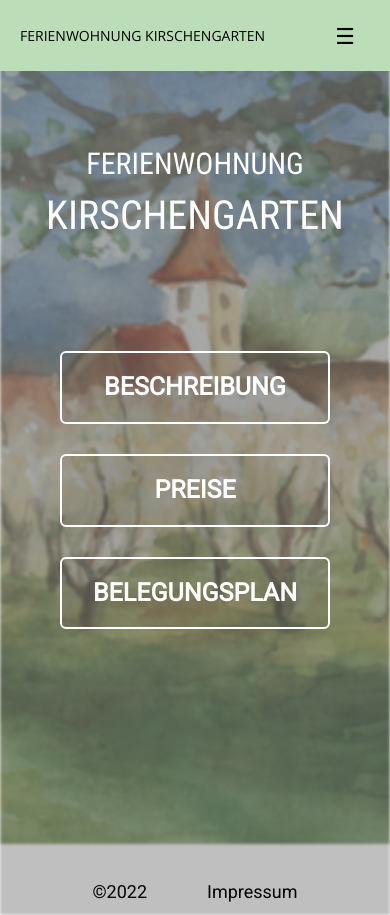
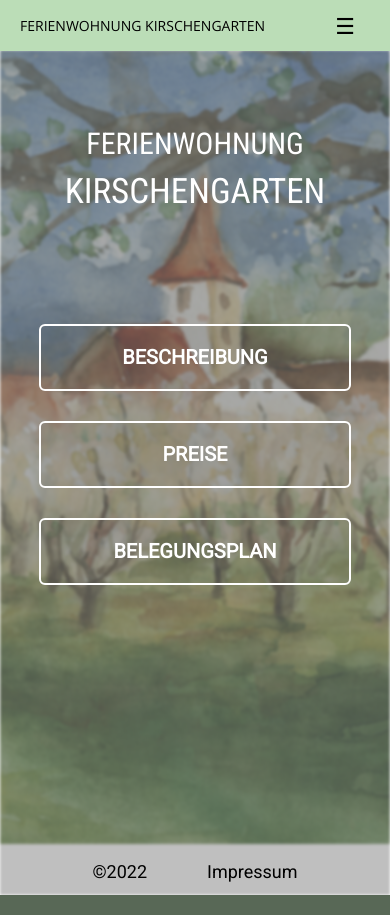
Before and after one commit to lh535/fewo-kirschengarten, a PHP site: page / in a window 390 px wide. Run offline with PHP 8.4, Linux system fonts and the light colour scheme.

Commit message:
adjust sizing

```diff
--- a/anfahrt.php
+++ b/anfahrt.php
@@ -12,7 +12,7 @@
       <div class='content-wrapper' id='description-content'>
         <div class='paragraph' style="flex-direction: row;">
           <div>
-            <p>
+            <p style="margin: 0px;">
               <b>Adresse:</b><br>
               Ferienwohnung Kirschengarten<br>
               Sasbacherstr. 4<br>
--- a/head.php
+++ b/head.php
@@ -5,6 +5,7 @@
 <link rel='stylesheet' type='text/css' href='styles/main.css'>
 <script type='text/javascript' src='scripts/main.js'></script>
 <link href="https://fonts.googleapis.com/css2?family=Open+Sans&family=Roboto&family=Roboto+Condensed:wght@400;700&display=swap" rel="stylesheet">
+<!-- <link href="https://fonts.googleapis.com/css2?family=Great+Vibes&display=swap" rel="stylesheet"> -->
 <link rel="icon" href="images/favicon.ico">
 
 <meta name="viewport" content="width=device-width, inital-scale=1.0 user-scalable=yes">
--- a/styles/main.css
+++ b/styles/main.css
@@ -473,6 +481,7 @@ footer a {
     background: url("../images/mobile-homepage.png");
     background-size: cover;
     background-attachment: fixed;
+    top: 50px;
   }
 }
 @media only screen and (max-width: 768px) {
@@ -504,7 +513,7 @@ footer a {
   }
   html .home_buttons {
     margin: 15px 0px;
-    width: 350px;
+    width: 80%;
     padding: 20px 20px;
   }
   html .gallery-content {
@@ -517,7 +526,7 @@ footer a {
     font-size: 50px;
   }
   html #home_big_logo {
-    font-size: 70px;
+    font-size: 60px;
   }
   html .whitespace {
     display: none;
@@ -557,7 +566,7 @@ footer a {
     font-size: 14px;
   }
   html .header-main {
-    padding: 25px 10px;
+    padding: 15px 10px;
   }
   html #hamburger-button {
     margin-right: 15px;
@@ -610,13 +620,12 @@ footer a {
     margin: 70px 0px 90px 0px;
   }
   html .home_buttons {
-    width: 270px;
-    font-size: 25px;
+    font-size: 20px;
   }
   html #home_small_logo {
     font-size: 30px;
   }
   html #home_big_logo {
-    font-size: 40px;
+    font-size: 35px;
   }
 }
--- a/styles/page-template.less
+++ b/styles/page-template.less
@@ -28,7 +28,7 @@ h1, h2 {
 h1 {
   font-family: "open-sans", sans-serif;
   text-align: center;
-  font-size: 50px;
+  font-size: 4em;
   position: relative;
   margin: 75px 0px;
 	text-shadow: 0 3px 2px rgba(255, 255, 255, 0.3);
```
Also changed, not shown: other parts of styles/main.css (+18 -9 lines), styles/1080.less (+14 -3 lines), styles/mobile.less (+12 -11 lines).
